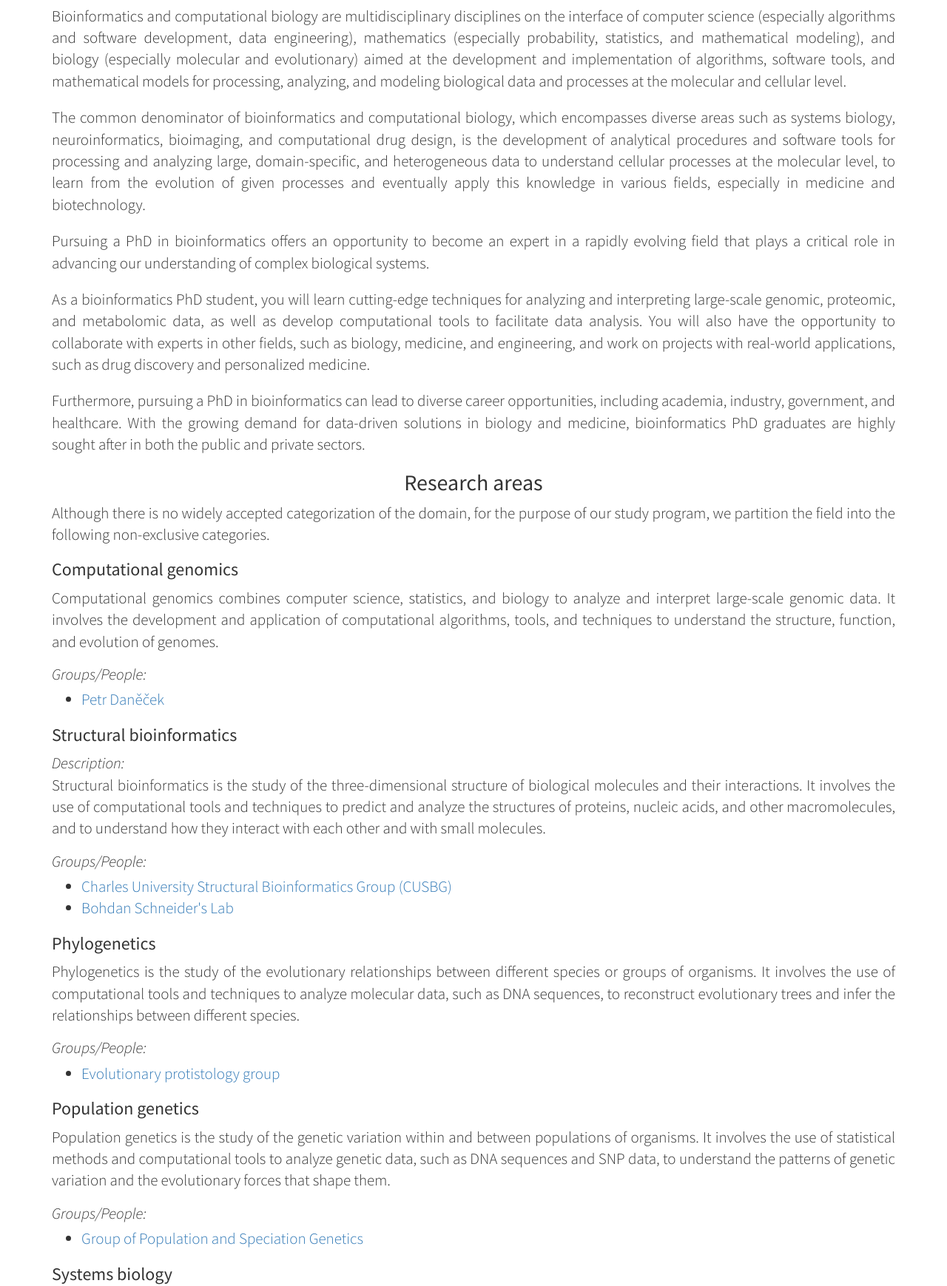
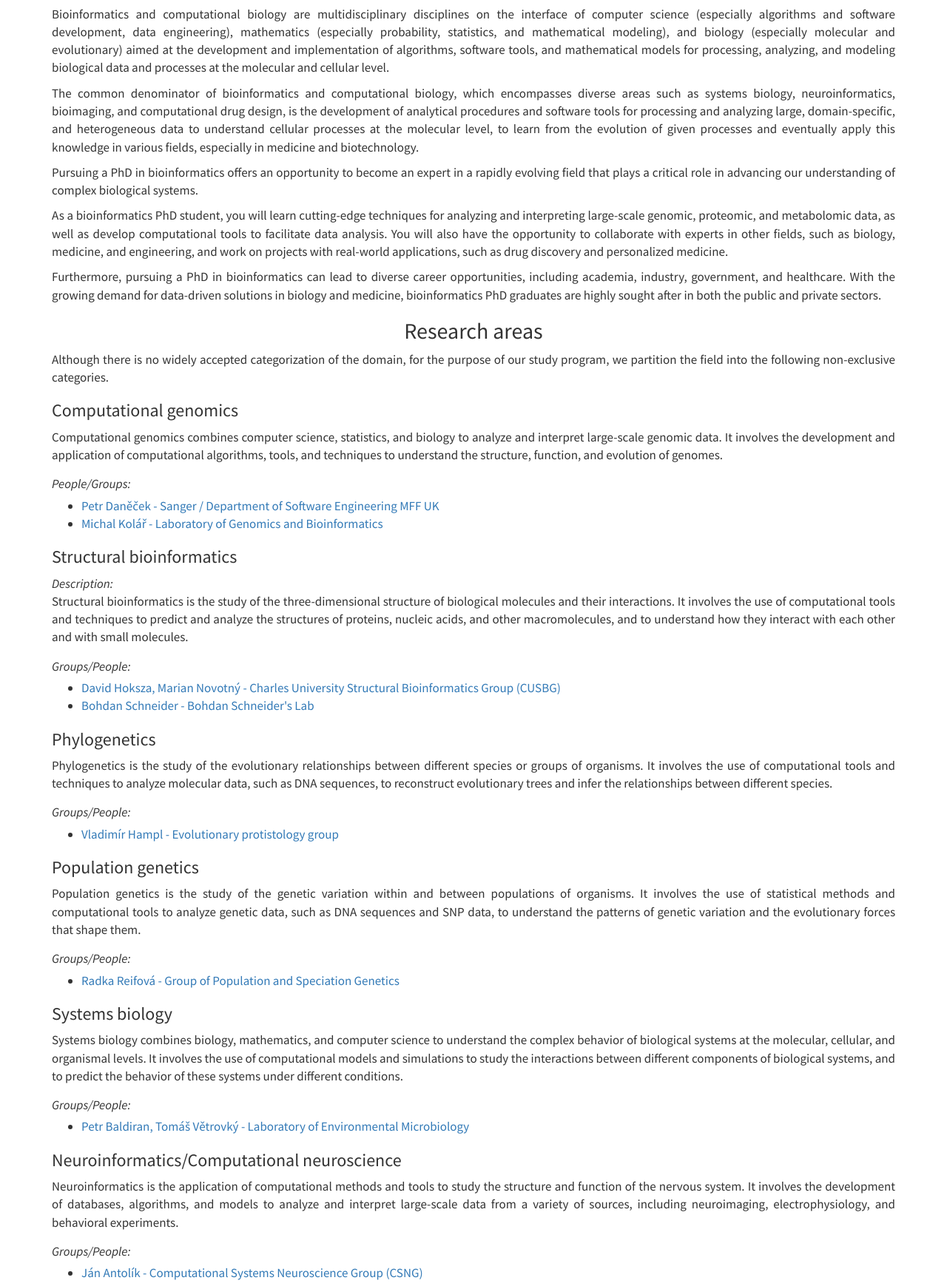
Before and after one commit to davidhoksza/cu-bioinformatics-website, a plain HTML site: page program/phd.html in a window 1280 px wide. Shown: the part 473-2212 px from the top of the page at 74% size. Drawn offline with Linux system fonts and the light colour scheme.

Commit message:
michal kolar; styles

```diff
--- a/program/phd.html
+++ b/program/phd.html
@@ -69,32 +69,32 @@
         </div>
     </header>
     <section>
-        <div class="container lead">
+        <div class="container">
             <div class="row">
                 <div class="col-lg-12 text-justify">
                     <h1 id="bioniformatics-and-computational-biology" class="text-center">Bioinformatics and computational biology</h1>
-                    <p class="lead">
+                    <p>
                         Bioinformatics and computational biology are multidisciplinary disciplines on the interface of computer science
                         (especially algorithms and software development, data engineering), mathematics (especially probability, statistics, and mathematical modeling),
                          and biology (especially molecular and evolutionary) aimed at the development and implementation of algorithms, software tools, and mathematical models for processing, analyzing, and modeling biological data and processes at the molecular and cellular level.
                     </p>
-                    <p class="lead">
+                    <p>
                         The common denominator of bioinformatics and computational biology, which encompasses diverse areas such as systems biology, neuroinformatics, bioimaging,
                         and computational drug design, is the development of analytical procedures and software tools for processing and analyzing large, domain-specific,
                         and heterogeneous data to understand cellular processes at the molecular level, to learn from the evolution of given processes and eventually
                         apply this knowledge in various fields, especially in medicine and biotechnology.
                     </p>
-                    <p class="lead">
+                    <p>
                         Pursuing a PhD in bioinformatics offers an opportunity to become an expert in a rapidly evolving field that plays a critical role in advancing our understanding of complex biological systems.
                     </p>
-                    <p class="lead">
+                    <p>
                         As a bioinformatics PhD student, you will learn cutting-edge techniques for analyzing and interpreting large-scale genomic, proteomic, and metabolomic data, as well as develop computational tools to facilitate data analysis. You will also have the opportunity to collaborate with experts in other fields, such as biology, medicine, and engineering, and work on projects with real-world applications, such as drug discovery and personalized medicine.
                     </p>
-                    <p class="lead">
+                    <p>
                         Furthermore, pursuing a PhD in bioinformatics can lead to diverse career opportunities, including academia, industry, government, and healthcare. With the growing demand for data-driven solutions in biology and medicine, bioinformatics PhD graduates are highly sought after in both the public and private sectors.
                     </p>
                     <h2 id="research-areas" class="text-center">Research areas</h2>
-                        <p class="lead">
+                        <p>
                             Although there is no widely accepted categorization of the domain, for the purpose of our study program, we partition the field into the following non-exclusive categories.
                         </p>
 
@@ -102,9 +102,10 @@
                         <h3>Computational genomics</h3>
                         <div>
                             Computational genomics combines computer science, statistics, and biology to analyze and interpret large-scale genomic data. It involves the development and application of computational algorithms, tools, and techniques to understand the structure, function, and evolution of genomes.
-                            <div class="topic-groups-label">Groups/People: </div>
+                            <div class="topic-groups-label">People/Groups: </div>
                             <ul>
-                                <li><a href="https://www.sanger.ac.uk/person/danecek-petr/">Petr Daněček</a></li>
+                                <li><a href="https://www.sanger.ac.uk/person/danecek-petr/">Petr Daněček - Sanger / Department of Software Engineering MFF UK</a></li>
+                                <li><a href="https://www.sanger.ac.uk/person/danecek-petr/">Michal Kolář - Laboratory of Genomics and Bioinformatics</a></li>
                             </ul>
                         </div>
                         <h3>Structural bioinformatics</h3>
@@ -112,8 +113,8 @@
                             <div class="topic-description">Description: </div> Structural bioinformatics is the study of the three-dimensional structure of biological molecules and their interactions. It involves the use of computational tools and techniques to predict and analyze the structures of proteins, nucleic acids, and other macromolecules, and to understand how they interact with each other and with small molecules.
                             <div class="topic-groups-label">Groups/People: </div>
                             <ul>
-                                <li><a href="https://bioinformatics.cuni.cz/cusbg/">Charles University Structural Bioinformatics Group (CUSBG)</a></li>
-                                <li><a href="https://biorecognition.structbio.org/">Bohdan Schneider's Lab</a></li>
+                                <li><a href="https://bioinformatics.cuni.cz/cusbg/">David Hoksza, Marian Novotný - Charles University Structural Bioinformatics Group (CUSBG)</a></li>
+                                <li><a href="https://biorecognition.structbio.org/">Bohdan Schneider - Bohdan Schneider's Lab</a></li>
                             </ul>
                         </div>
                         <h3>Phylogenetics</h3>
@@ -121,7 +122,7 @@
                             Phylogenetics is the study of the evolutionary relationships between different species or groups of organisms. It involves the use of computational tools and techniques to analyze molecular data, such as DNA sequences, to reconstruct evolutionary trees and infer the relationships between different species.
                             <div class="topic-groups-label">Groups/People: </div>
                             <ul>
-                                <li><a href="http://www.protistologie.cz/hampllab/index.html">Evolutionary protistology group</a></li>
+                                <li><a href="http://www.protistologie.cz/hampllab/index.html">Vladimír Hampl - Evolutionary protistology group</a></li>
                             </ul>
                         </div>
                         <h3>Population genetics</h3>
@@ -129,7 +130,7 @@
                             Population genetics is the study of the genetic variation within and between populations of organisms. It involves the use of statistical methods and computational tools to analyze genetic data, such as DNA sequences and SNP data, to understand the patterns of genetic variation and the evolutionary forces that shape them.
                             <div class="topic-groups-label">Groups/People: </div>
                             <ul>
-                                <li><a href="http://web.natur.cuni.cz/~radkas/">Group of Population and Speciation Genetics</a></li>
+                                <li><a href="http://web.natur.cuni.cz/~radkas/">Radka Reifová - Group of Population and Speciation Genetics</a></li>
                             </ul>
                         </div>
                         <h3>Systems biology</h3>
@@ -137,7 +138,7 @@
                             Systems biology combines biology, mathematics, and computer science to understand the complex behavior of biological systems at the molecular, cellular, and organismal levels. It involves the use of computational models and simulations to study the interactions between different components of biological systems, and to predict the behavior of these systems under different conditions.
                             <div class="topic-groups-label">Groups/People: </div>
                             <ul>
-                                <li><a href="https://lab141.mbucas.cz/">Laboratory of Environmental Microbiology</a></li>
+                                <li><a href="https://mbucas.cz/vyzkum/ekologie/laborator-environmentalni-mikrobiologie/">Petr Baldiran, Tomáš Větrovký - Laboratory of Environmental Microbiology</a></li>
                             </ul>
                         </div>
                         <h3>Neuroinformatics/Computational neuroscience</h3>
@@ -145,7 +146,7 @@
                             Neuroinformatics is the application of computational methods and tools to study the structure and function of the nervous system. It involves the development of databases, algorithms, and models to analyze and interpret large-scale data from a variety of sources, including neuroimaging, electrophysiology, and behavioral experiments.
                             <div class="topic-groups-label">Groups/People: </div>
                             <ul>
-                                <li><a href="http://csng.mff.cuni.cz/">Computational Systems Neuroscience Group (CSNG)</a></li>
+                                <li><a href="http://csng.mff.cuni.cz/">Ján Antolík - Computational Systems Neuroscience Group (CSNG)</a></li>
                             </ul>
                         </div>
                         <h3>Bioimaging</h3>
@@ -158,12 +159,12 @@
                         </div>
 
                     <h2 id="course-of-study" class="text-center">Course of study</h2>
-                        <p class="lead">
+                        <p>
                             Unlike Bachelor's or Master's studies, doctoral studies which are more oriented towards on obtaining foundational knowledge and skills and are therefore more course-oriented, PhD studies are highly specialized. To earn a PhD degree you are expected to develop expertise in a specific area of the discipline, to make original contributions to your field of study through independent research, publish the results of your research, write a dissertation about the results, and defend your work. The following sections describe various aspects of the study program.
                         </p>
 
                     <h3 class="text-center">Coursework</h3>
-                        <p class="lead">
+                        <p>
                             As we strongly believe that the primary focus of a PhD studies should be on research rather than coursework. Therefore, there is only one obligatory course in the programme, the <a href="https://is.cuni.cz/studium/predmety/index.php?id=8568bfaf6e4d9562abd8c4769ad69a78&tid=&do=predmet&kod=NSWI201">Doctoral bioinformatics seminar</a>. The idea of the seminar is for students from different fields of bioinformatics and computational biology to share their insights and knowledge, mutually broadening their views and enriching their research with new insights from related areas which are not directly within  their direct field of expertise.
 
                             Additionally, in their first one or two years of the programme, students are expected to take 1-2 courses, which should be chosen to complement their research focus. This will enable them to develop a deeper understanding of their research area and provide them with the necessary tools to conduct high-quality research.
@@ -172,7 +173,7 @@
 
 
                     <h3 class="text-center">Publications</h3>
-                        <p class="lead">
+                        <p>
                             In order to be allowed to defend doctoral thesis, the student needs to fulfill the following criteria. A deviation from those criteria is possible but will be considered on an ad-hoc basis. The student needs to have least 2 impacted (<a href="https://www.webofscience.com/wos">WOS</a> or <a href="https://www.scimagojr.com/">SJR</a>) journal publications, with at least one having the student as the first (joint first authorship is fine) or corresponding author. In the case of an exceptionally important article in a top journal such as Nature or Science, one publication is sufficient. This requirement can be replaced in exceptional cases by peer-reviewed conferences (a typical publication format in some fields such as computer science), which must be top conferences in the field (on the order of A or A* conferences according to <a href="https://www.core.edu.au/conference-portal">CORE rating</a>) and quite exceptionally by several manuscripts in Bioarxiv. These results will be recognized ad-hoc.
                         </p>
 
@@ -223,7 +224,7 @@
                         </p>
 
                     <h2 id="admission-procedure" class="text-center">Admission procedure</h2>
-                        <p class="lead">
+                        <p>
                             Before you apply for the doctoral study programme in Bioinforamtics and computational biology, we strongly advice you to first find an advisor and agree with them on the
                             prospective PhD project. Although it is technically possible to submit an admission application without having an agreed upon supervisor we strongly discourage from taking
                             such path. In order to get accepted for the study programme, you need to apply for the PhD programme either at the <a href="https://www.mff.cuni.cz/">Faculty of Mathematics and Physics</a> or
```
